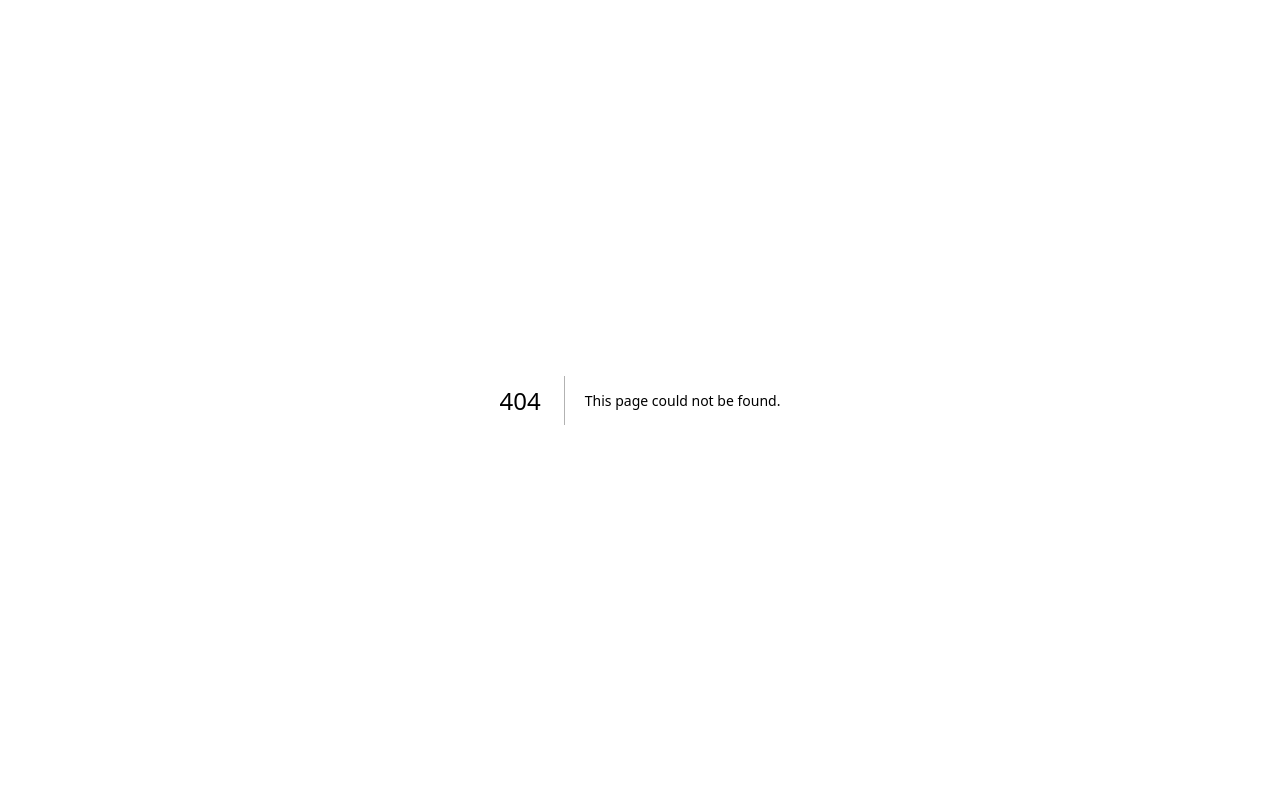
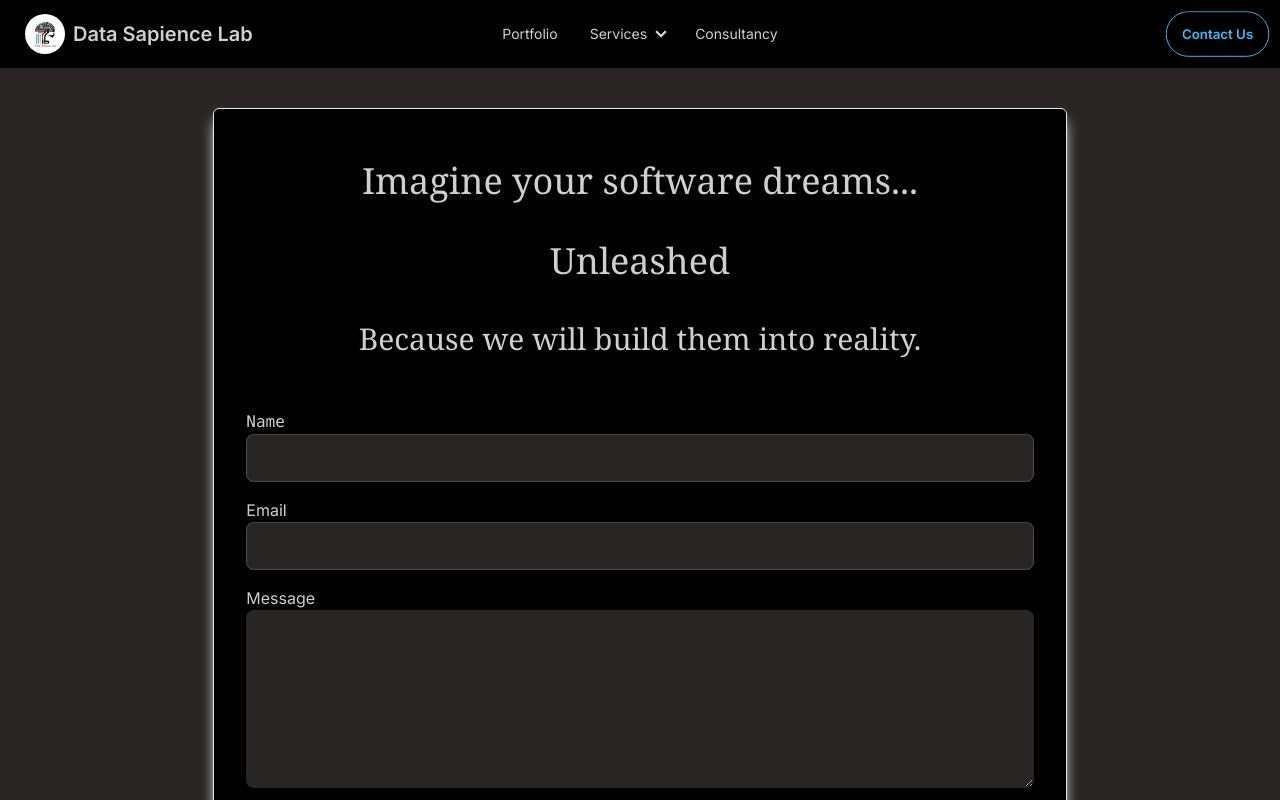
Before and after one commit to datasapiencelab/datasapiencelabweb, a Next.js app: page /datascience in a window 1280 px wide. Before the commit this address had no page. Shown: the top 800 px of the page. Built offline with nearby package versions, Linux system fonts and the light colour scheme.

Commit message:
Improved FAQ component, added Data Science page

```diff
--- a/src/app/components/singlefaq.jsx
+++ b/src/app/components/singlefaq.jsx
@@ -4,10 +4,10 @@ const SingleFAQ = ({ question, answer }) => {
   return (
     <div className="collapse collapse-arrow join-item bg-base-200 mt-2 mb-2 hover:shadow-md hover:shadow-secondary">
       <input type="checkbox" className="peer" />
-      <div className="collapse-title bg-black text-primary-content peer-checked:bg-primary">
+      <div className="collapse-title bg-black text-primary-content peer-checked:bg-black peer-checked:font-bold">
         <p>{question}</p>
       </div>
-      <div className="collapse-content bg-black text-primary-content peer-checked:bg-primary">
+      <div className="collapse-content border-t-2 peer-checked:pt-3 bg-black text-primary-content peer-checked:bg-gray-900">
         <p>&#8594; {answer}</p>
       </div>
     </div>
--- /dev/null
+++ b/src/app/datascience/layout.js
@@ -0,0 +1,20 @@
+import { Inter } from 'next/font/google'
+import '../globals.css'
+
+const inter = Inter({ subsets: ['latin'] })
+
+export const metadata = {
+  title: 'Data Sapience Lab',
+  description: 'Data Sapience Lab website',
+}
+
+export default function RootLayout({ children }) {
+  return (
+    <html lang="en" data-theme="datadark">
+      <head>
+        <link rel="icon" href="/favicon.ico" sizes="any" />
+      </head>
+      <body className={inter.className}>{children}</body>
+    </html>
+  )
+}
--- /dev/null
+++ b/src/app/datascience/page.js
@@ -0,0 +1,13 @@
+import NavBar from '../components/navbar'
+import Footer from '../components/footer'
+import EmailForm from '../components/emailform'
+
+export default function Page() {
+  return (
+      <main>
+        <NavBar/>
+        <EmailForm/>
+        <Footer/>
+      </main>
+  )
+}
```
